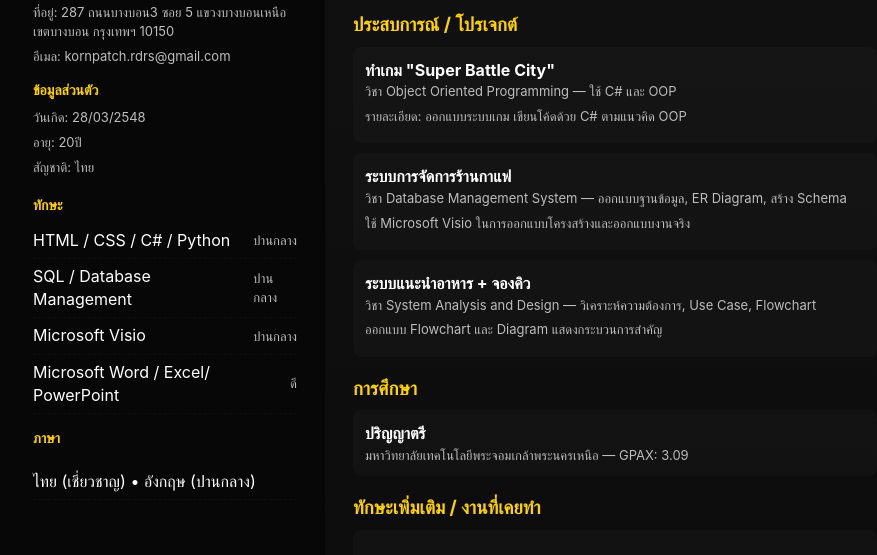
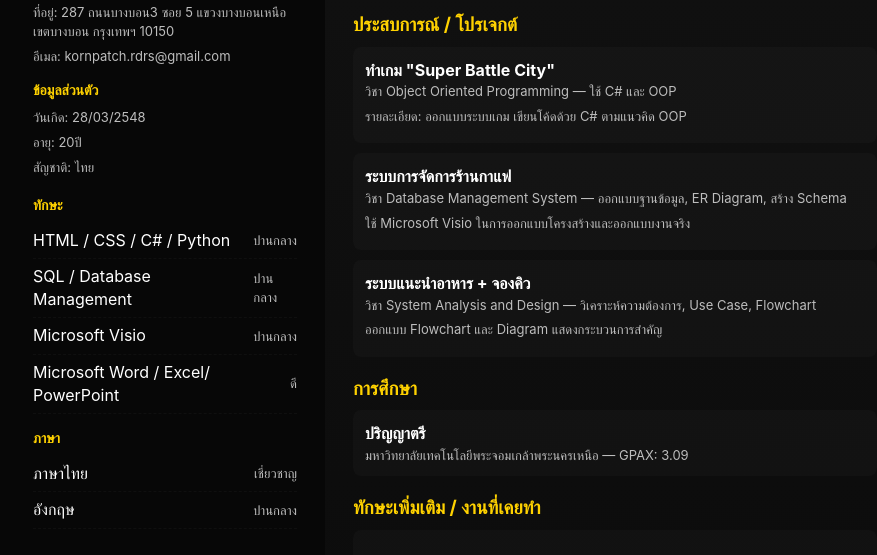
Before and after one commit to beamkornpatch/resumeDN, a plain HTML site: page index.html in a window 1280 px wide. Shown: the part 210-765 px from the top of the page, without its empty margins (185-1062 px from the left). Drawn offline with Linux system fonts and the light colour scheme.

Commit message:
Update index.html

```diff
--- a/index.html
+++ b/index.html
@@ -63,7 +63,8 @@
         <div class="skill-item"><div>Microsoft Word / Excel/ PowerPoint</div><div class="meta">ดี</div></div>
 
         <h2 style="margin-top:14px">ภาษา</h2>
-        <p class="skill-item">ไทย (เชี่ยวชาญ) • อังกฤษ (ปานกลาง)</p>
+        <div class="skill-item"><div>ภาษาไทย</div><div class="meta">เชี่ยวชาญ</div></div>
+        <div class="skill-item"><div>อังกฤษ</div><div class="meta">ปานกลาง</div></div>
       </div>
     </aside>
 
```
